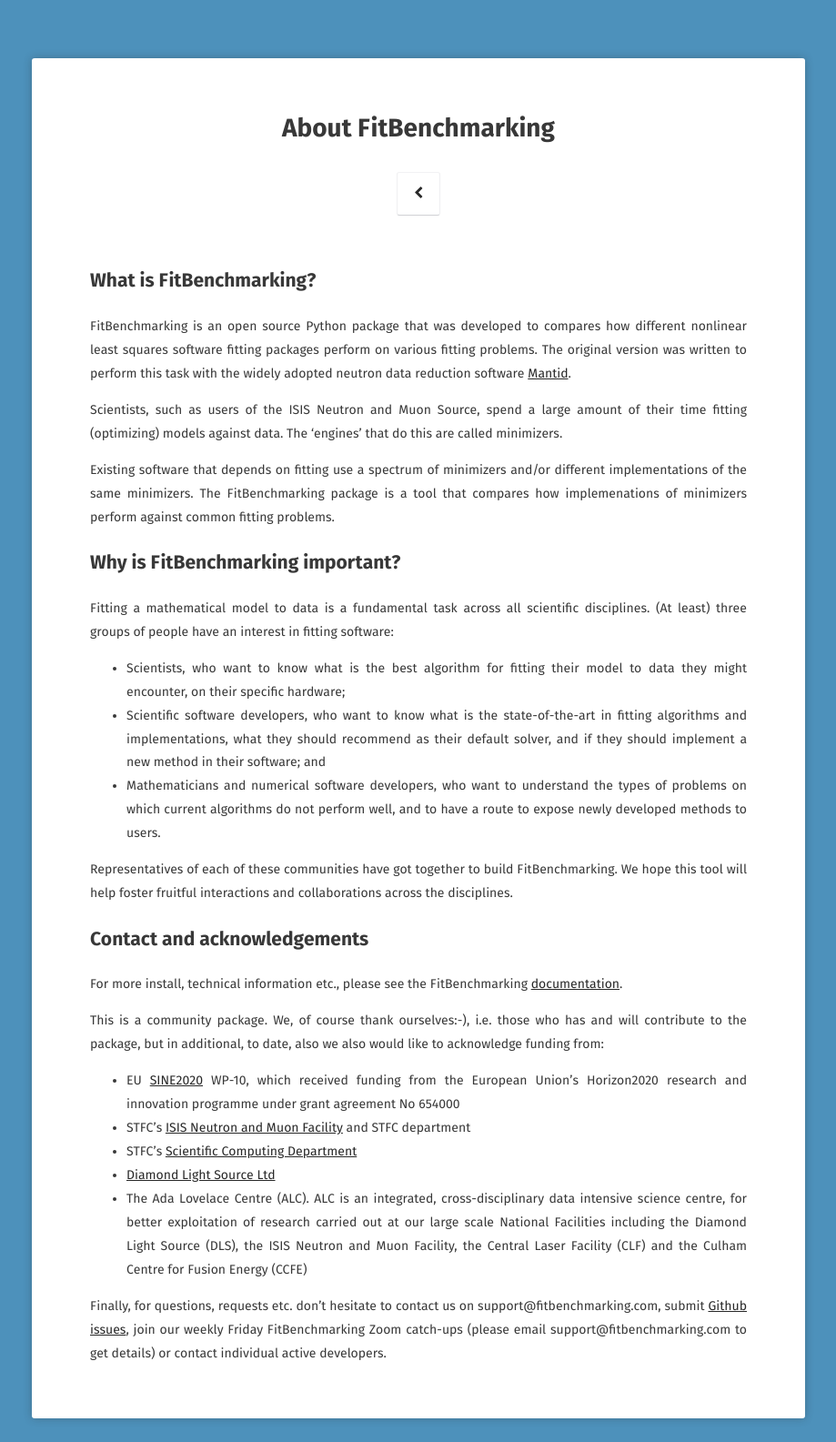
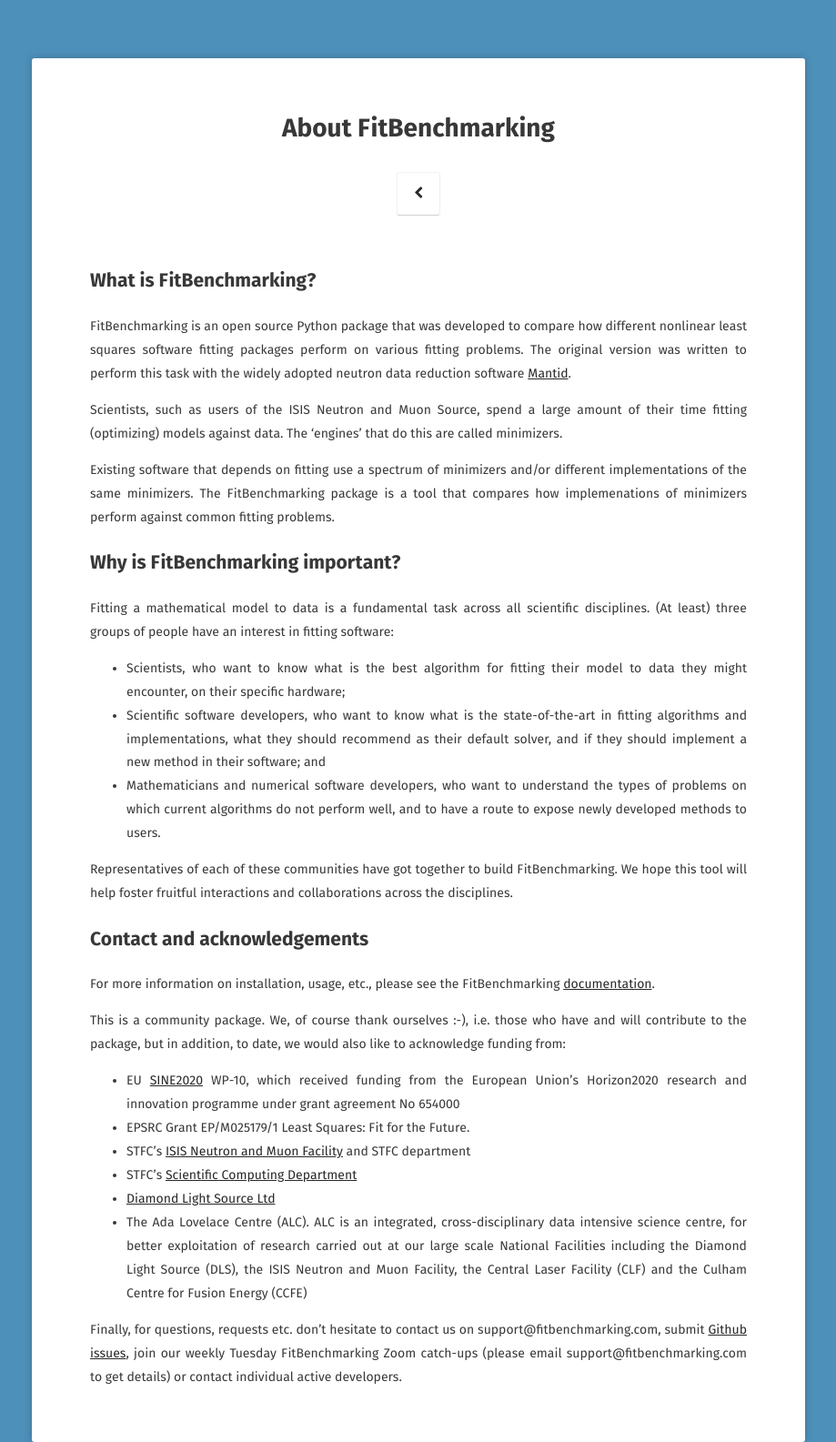
Before and after one commit to fitbenchmarking/fitbenchmarking.github.io, a Jekyll site: the page built from about/index.md, in a window 1280 px wide. Shown: the whole page at 91% size, without its empty margins (180-1099 px from the left). Built offline with Jekyll 4.4.1, drawn with Linux system fonts in a browser that asks for light colours; some web fonts are replaced.

Commit message:
Update about page

```diff
--- a/about/index.md
+++ b/about/index.md
@@ -2,13 +2,13 @@
 layout: page
 title: About FitBenchmarking
 tags: [about]
-date: 2016-11-22
+date: 2021-10-05
 comments: false
 ---
 
 ## What is FitBenchmarking?
 
-FitBenchmarking is an open source Python package that was developed to compares how different nonlinear least squares software fitting packages perform on various fitting problems. The original version was written to perform this task with the widely adopted neutron data reduction software [Mantid](https://www.mantidproject.org).
+FitBenchmarking is an open source Python package that was developed to compare how different nonlinear least squares software fitting packages perform on various fitting problems. The original version was written to perform this task with the widely adopted neutron data reduction software [Mantid](https://www.mantidproject.org).
 
 Scientists, such as users of the ISIS Neutron and Muon Source, spend a large amount of their time fitting (optimizing) models against data. The ‘engines’ that do this are called minimizers.
 
@@ -24,14 +24,15 @@ Fitting a mathematical model to data is a fundamental task across all scientific
 Representatives of each of these communities have got together to build FitBenchmarking. We hope this tool will help foster fruitful interactions and collaborations across the disciplines.
 
 ## Contact and acknowledgements
-For more install, technical information etc., please see the FitBenchmarking [documentation](https://fitbenchmarking.readthedocs.io/en/latest).
+For more information on installation, usage, etc., please see the FitBenchmarking [documentation](https://fitbenchmarking.readthedocs.io/en/latest).
 
-This is a community package. We, of course thank ourselves:-), i.e. those who has and will contribute to the package, but in additional, to date, also we also would like to acknowledge funding from:
+This is a community package. We, of course thank ourselves :-), i.e. those who have and will contribute to the package, but in addition, to date, we would also like to acknowledge funding from:
 
 * EU [SINE2020](https://www.sine2020.eu) WP-10, which received funding from the European Union's Horizon2020 research and innovation programme under grant agreement No 654000
+* EPSRC Grant EP/M025179/1 Least Squares: Fit for the Future.
 * STFC’s [ISIS Neutron and Muon Facility](https://www.isis.stfc.ac.uk) and STFC department
 * STFC’s [Scientific Computing Department](https://www.scd.stfc.ac.uk)
 * [Diamond Light Source Ltd](https://www.diamond.ac.uk)
 * The Ada Lovelace Centre (ALC). ALC is an integrated, cross-disciplinary data intensive science centre, for better exploitation of research carried out at our large scale National Facilities including the Diamond Light Source (DLS), the ISIS Neutron and Muon Facility, the Central Laser Facility (CLF) and the Culham Centre for Fusion Energy (CCFE)
 
-Finally, for questions, requests etc. don’t hesitate to contact us on support@fitbenchmarking.com, submit [Github issues](https://github.com/fitbenchmarking/fitbenchmarking/issues), join our weekly Friday FitBenchmarking Zoom catch-ups (please email support@fitbenchmarking.com to get details) or contact individual active developers.
+Finally, for questions, requests etc. don’t hesitate to contact us on support@fitbenchmarking.com, submit [Github issues](https://github.com/fitbenchmarking/fitbenchmarking/issues), join our weekly Tuesday FitBenchmarking Zoom catch-ups (please email support@fitbenchmarking.com to get details) or contact individual active developers.
```
